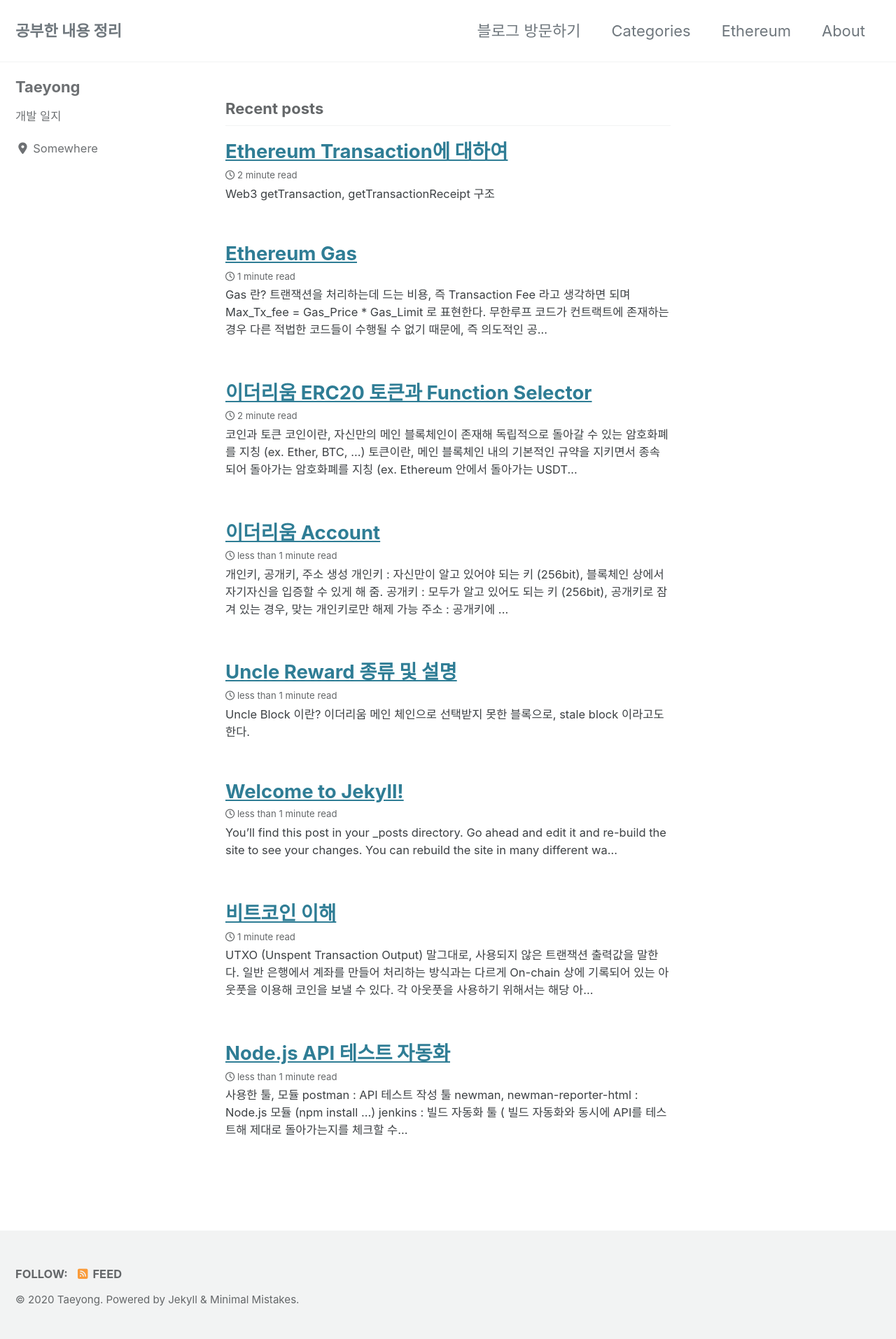
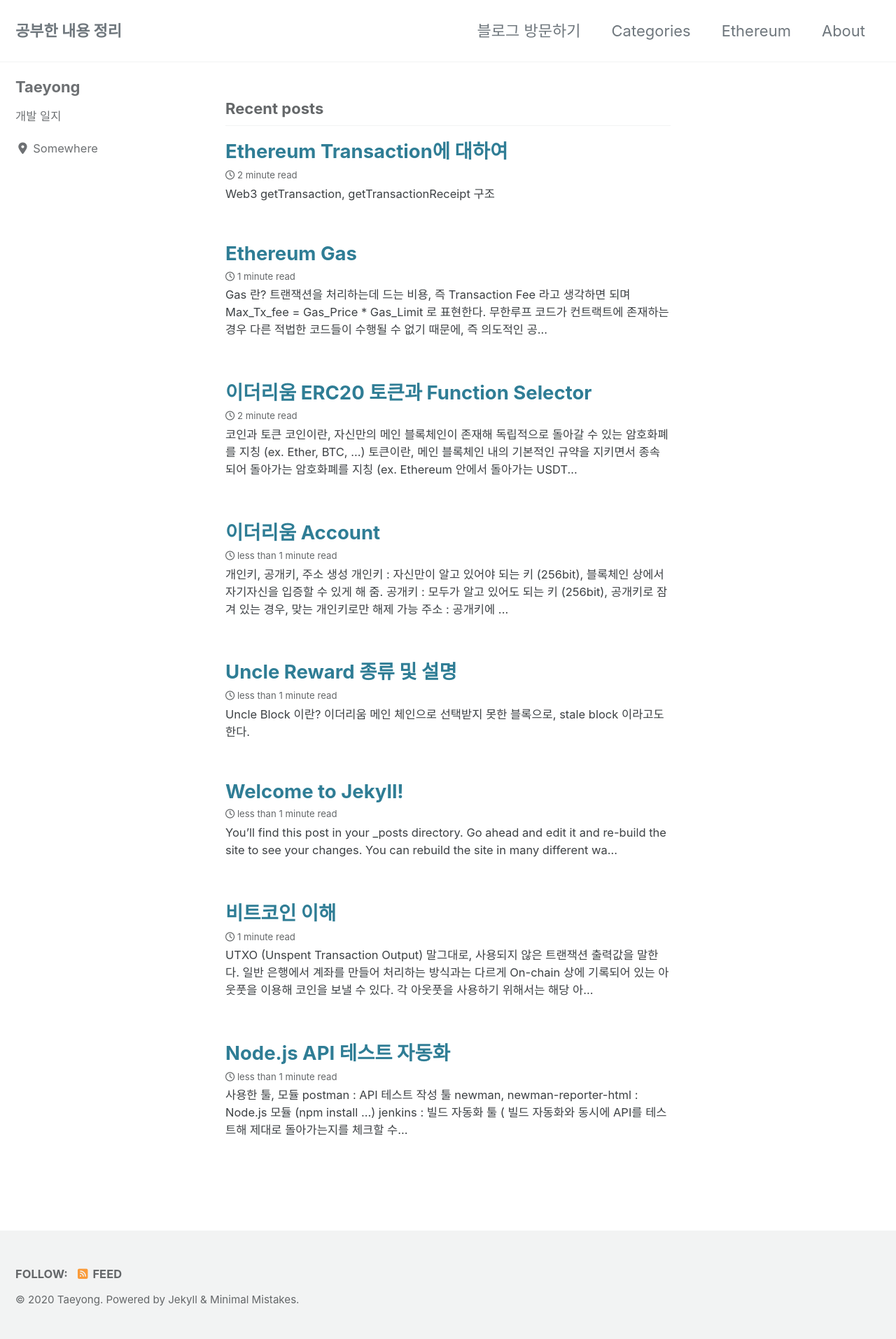
Before and after one commit to TaeYongHwang/TaeYongHwang.github.io, a Jekyll site: the page built from index.html, in a window 1280 px wide. Shown: the whole page at 70% size. Built offline with Jekyll 4.4.1, drawn with Linux system fonts in a browser that asks for light colours; cached includes are drawn as plain includes; nearby versions of some CDN libraries; the list of posts is cut into pages by our own code.

Commit message:
하이퍼링크 밑줄 없애기

```diff
--- a/_sass/minimal-mistakes/_base.scss
+++ b/_sass/minimal-mistakes/_base.scss
@@ -126,6 +126,8 @@ blockquote {
 /* links */
 
 a {
+  /* devinlife : a link 하이퍼링크 밑줄 없애기 */
+  text-decoration: none;
   &:focus {
     @extend %tab-focus;
   }
```
Also changed, not shown: _posts/2020-06-11-ethereum-transaction.md (+1 -0 lines).
